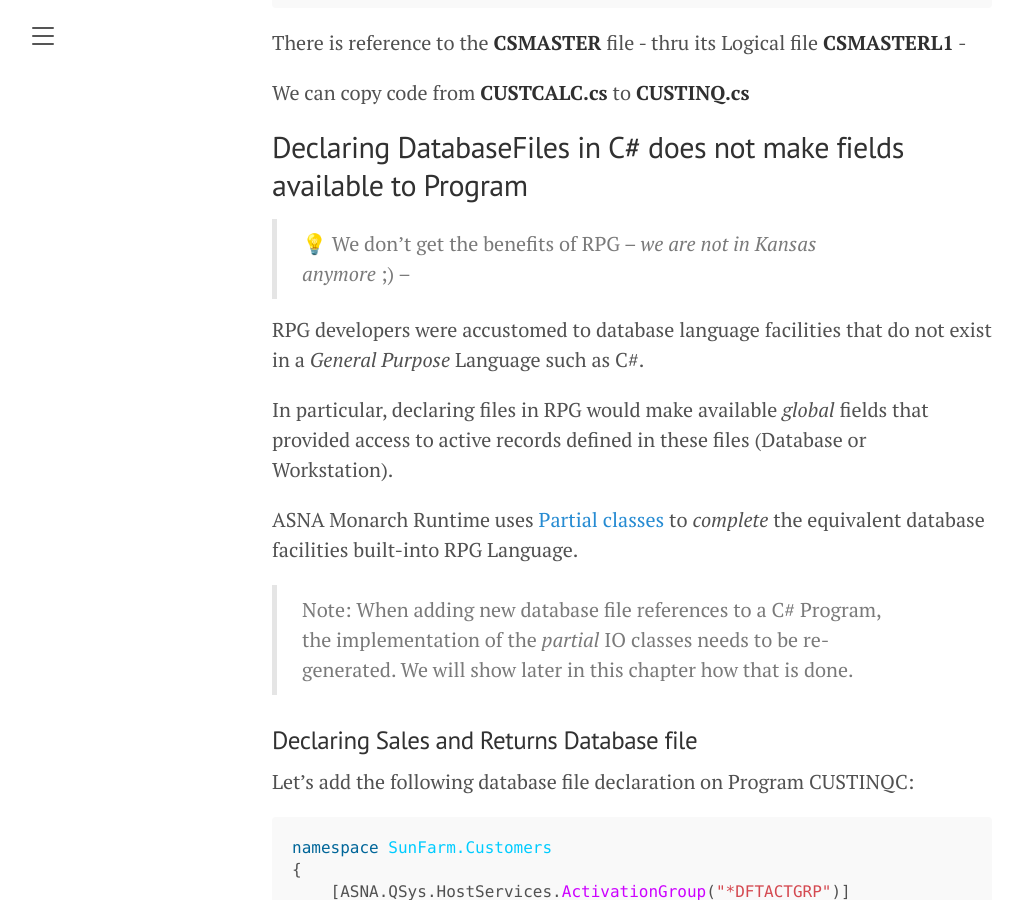
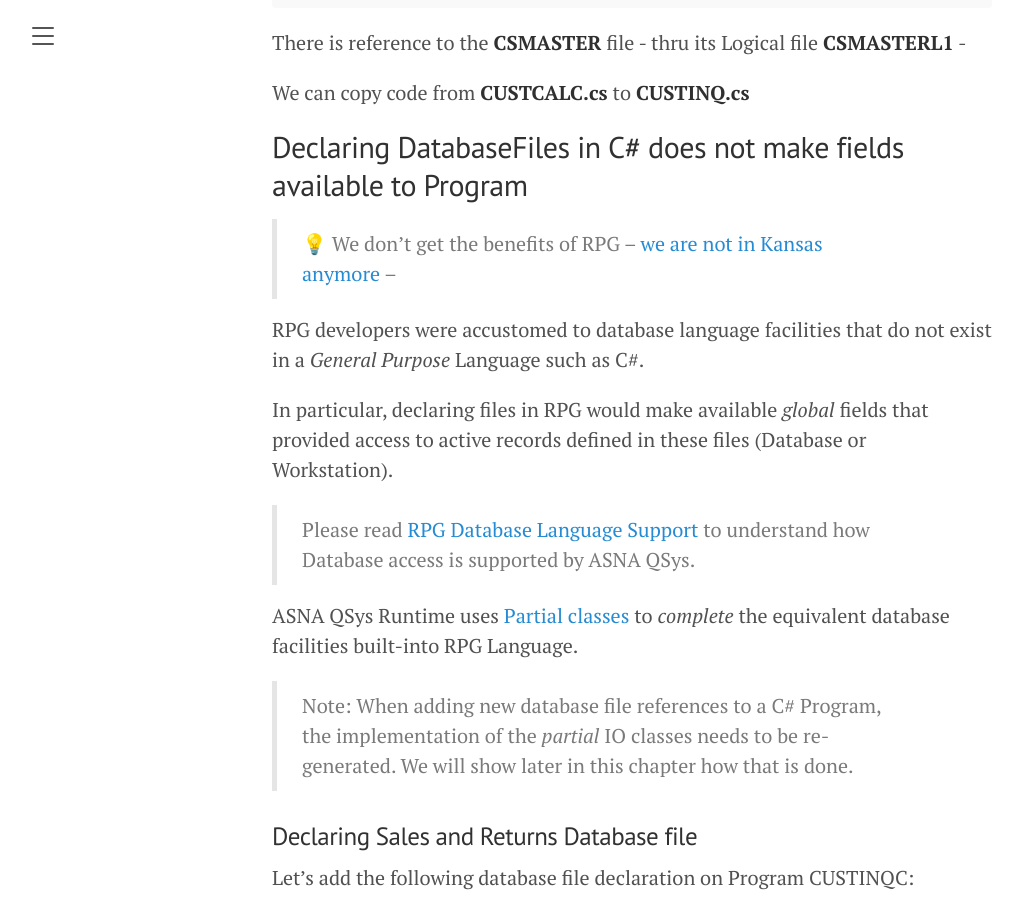
Before and after one commit to ASNA/SunFarm, a Jekyll site: the page built from docs/merging-two-screens.md, in a window 1280 px wide and 900 px high, scrolled down 4003 px. Shown: the whole window, without its empty margins (8-1031 px from the left). Built offline with Jekyll 4.4.1, drawn with Linux system fonts in a browser that asks for light colours; some of the changed text lies outside the part shown.

```diff
--- a/docs/merging-two-screens.md
+++ b/docs/merging-two-screens.md
@@ -99,13 +99,16 @@ We can copy code from **CUSTCALC.cs** to **CUSTINQ.cs**
 
 ## Declaring DatabaseFiles in C# does not make fields available to Program
 
->&#128161; We don't get the benefits of RPG -- *we are not in Kansas anymore* ;) --
+>&#128161; We don't get the benefits of RPG -- [we are not in Kansas anymore](https://wordhistories.net/2019/06/25/kansas-anymore/) --
 
 RPG developers were accustomed to database language facilities that do not exist in a *General Purpose* Language such as C#.
 
 In particular, declaring files in RPG would make available *global* fields that provided access to active records defined in these files (Database or Workstation).
 
-ASNA Monarch Runtime uses [Partial classes](https://docs.microsoft.com/en-us/dotnet/csharp/programming-guide/classes-and-structs/partial-classes-and-methods) to *complete* the equivalent database facilities built-into RPG Language.
+>Please read [RPG Database Language Support](https://asnaqsys.github.io/concepts/program-structure/rpg-language-support.html) to understand how Database access is supported by ASNA QSys.
+
+ASNA QSys Runtime uses [Partial classes](https://docs.microsoft.com/en-us/dotnet/csharp/programming-guide/classes-and-structs/partial-classes-and-methods) to *complete* the equivalent database facilities built-into RPG Language.
+
 >Note: When adding new database file references to a C# Program, the implementation of the *partial* IO classes needs to be re-generated. We will show later in this chapter how that is done.
 
 ### Declaring Sales and Returns Database file
```
Also changed, not shown: other parts of docs/merging-two-screens.md (+1 -1 lines).
